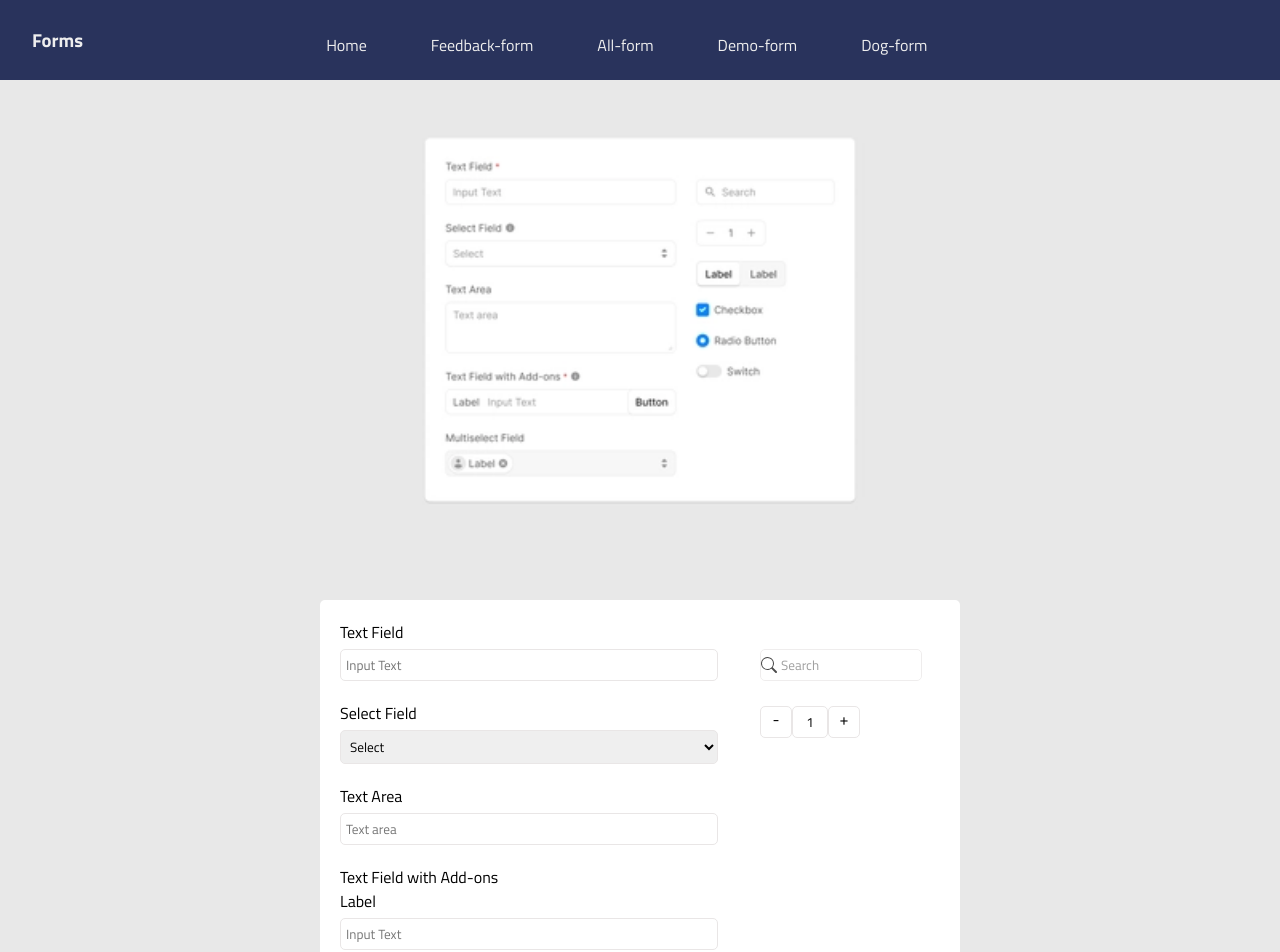
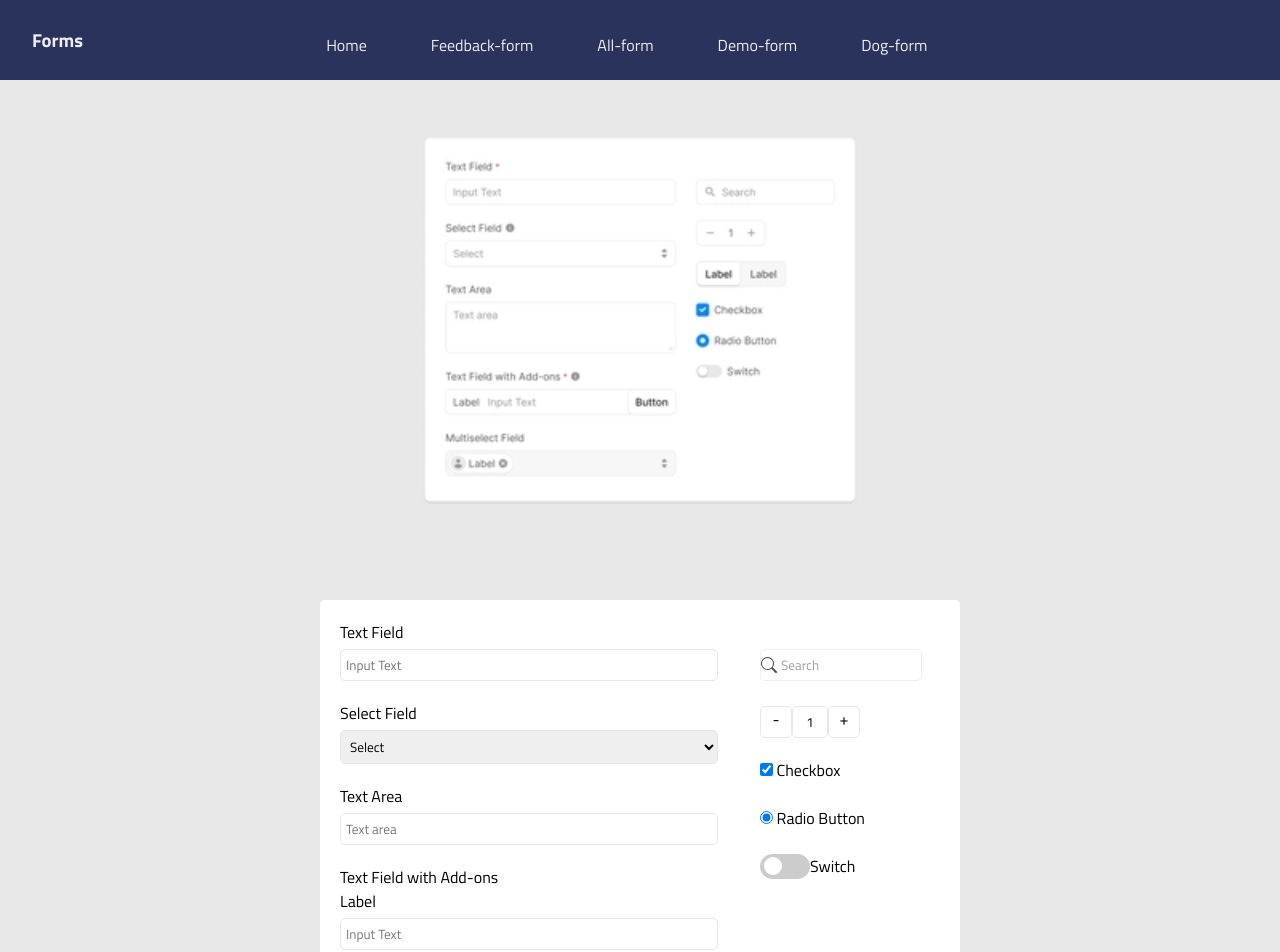
Before and after one commit to eleanor-tosh/form-practice, a React (Create React App) app: page /All in a window 1280 px wide. Shown: the top 952 px of the page. Built offline with nearby package versions, Linux system fonts and the light colour scheme.

Commit message:
checkbox, radio and switch all added

```diff
--- a/src/pages/All.jsx
+++ b/src/pages/All.jsx
@@ -79,6 +79,23 @@ function All() {
               />
               <span className={styles.plus}>+</span>
             </div>
+            <label>
+              <input type="checkbox" checked></input> Checkbox
+            </label>
+            <br></br>
+            <br></br>
+            <label>
+              <input type="radio" checked></input> Radio Button
+            </label>
+            <br></br>
+            <br></br>
+            <label>
+              <div className={styles.switch}>
+                <input className={styles.inputswitch} type="checkbox"></input>
+                <span className={styles.slider}></span>
+              </div>
+              Switch
+            </label>
           </div>
         </form>
       </div>
--- a/src/styles/all.module.css
+++ b/src/styles/all.module.css
@@ -87,8 +87,65 @@
   vertical-align: middle;
   text-align: center;
 }
+
 .numinput{
   width: 20%;
   text-align: center;
   display: inline-block;
-      vertical-align: middle;}
+  vertical-align: middle;
+}
+
+.switch{
+  position: relative;
+  display: inline-block;
+  width: 50px;
+  height: 25px;
+}
+
+.inputswitch{
+  opacity: 0;
+  width: 0;
+  height: 0;
+}
+
+.slider {
+  position: absolute;
+  top: 0;
+  left: 0;
+  right: 0;
+  bottom: 0;
+  background-color: #ccc;
+  -webkit-transition: .4s;
+  transition: .4s;
+  border-radius: 30px;
+}
+
+.slider:before {
+  position: absolute;
+  content: "";
+  height: 18px;
+  width: 18px;
+  left: 4px;
+  bottom: 4px;
+  background-color: white;
+  -webkit-transition: .4s;
+  transition: .4s;
+}
+
+.inputswitch:checked + .slider {
+  background-color: #2196F3;
+}
+
+.inputswitch:focus + .slider {
+  box-shadow: 0 0 1px #2196F3;
+}
+
+.inputswitch:checked + .slider:before {
+  -webkit-transform: translateX(26px);
+  -ms-transform: translateX(26px);
+  transform: translateX(26px);
+}
+
+.slider:before {
+  border-radius: 50%;
+}
```
Lines whose indentation alone changed are shown as unchanged.
